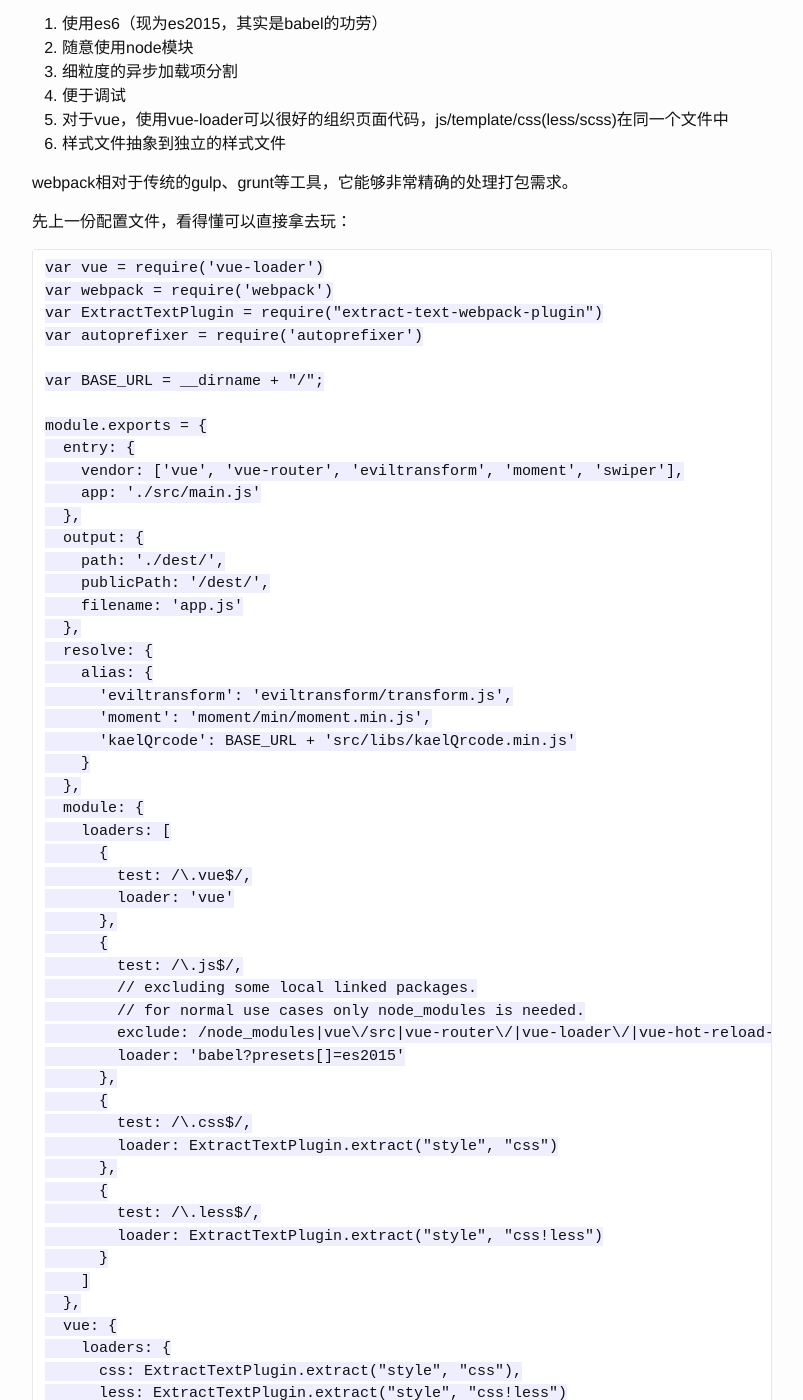
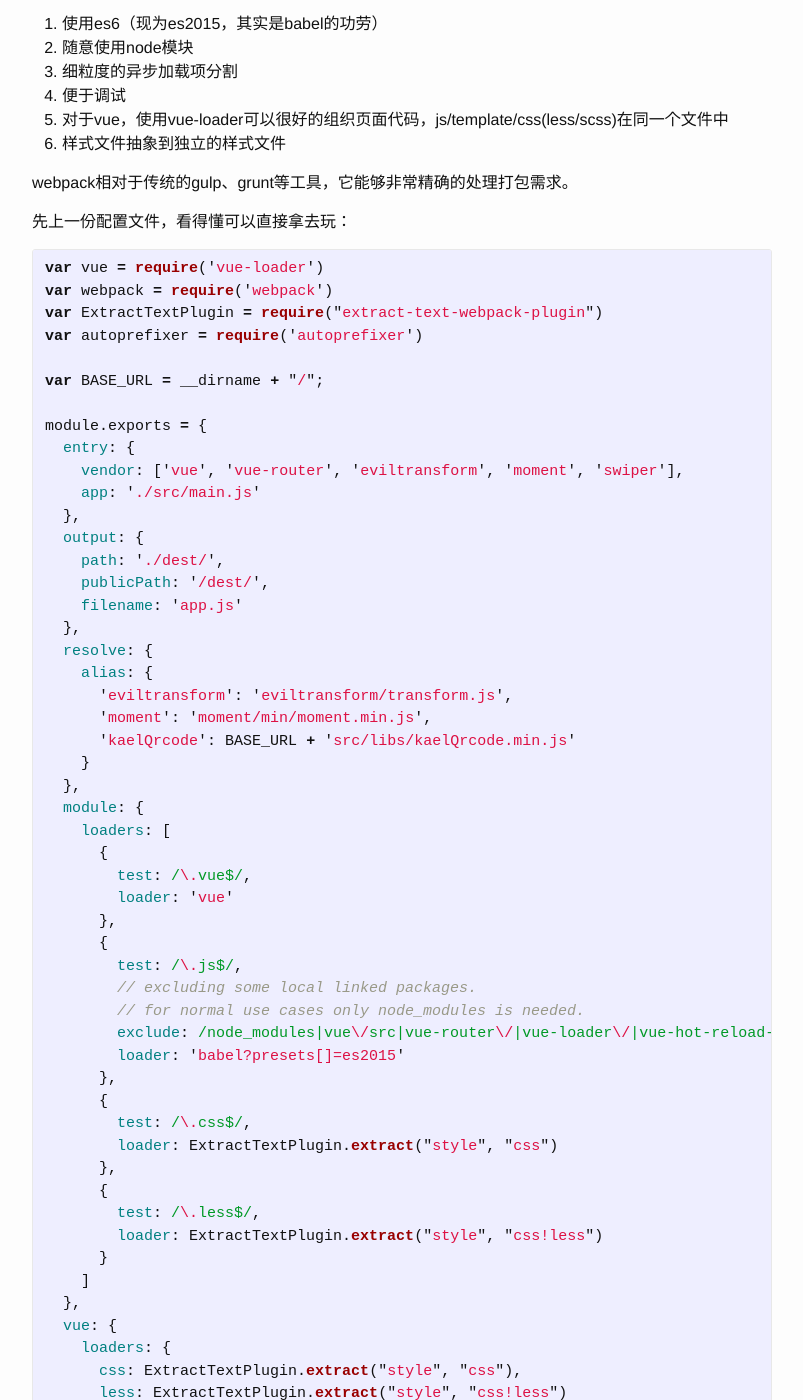
Before and after one commit to thkdog/thkdog.github.io, a Jekyll site: the page built from _posts/2015-05-08-webpack.md, in a window 1280 px wide and 1400 px high, scrolled down 329 px. Shown: the whole window, without its empty margins (238-1041 px from the left). Built offline with Jekyll 4.4.1, drawn with Linux system fonts in a browser that asks for light colours; comment, search, counter and statistics services are not loaded; some of the changed text lies outside the part shown.

Commit message:
highlight code

````diff
--- a/_posts/2015-05-08-webpack.md
+++ b/_posts/2015-05-08-webpack.md
@@ -22,7 +22,7 @@
 
 先上一份配置文件，看得懂可以直接拿去玩：
 
-```
+{% highlight javascript %}
 var vue = require('vue-loader')
 var webpack = require('webpack')
 var ExtractTextPlugin = require("extract-text-webpack-plugin")
@@ -107,7 +107,7 @@
   module.exports.devtool = '#source-map';
   module.exports.plugins = commonPlugins
 }
-```
+{% endhighlight %}
 
 
 ### webpack实现思路
@@ -137,7 +137,8 @@
 
 好了，`.png`怎么办？
 需要在webpack.config.js中配置图片地址的处理方式：
-```
+
+{% highlight javascript %}
 module.exports = {
   module: {
     loaders: [
@@ -147,7 +148,8 @@
     ]
   }
 };
-```
+{% endhighlight %}
+
 记住，loader有能力处理文件内容中未被解析的 `require()`，也可以将其放到下一个loader中处理，然而`css-loader`会做这件事，其实并不是它自己处理，只是调用loader的api。
 
 可以发现，3个loader各司其职，将`foo.less`文件在页面中生效了。
````
